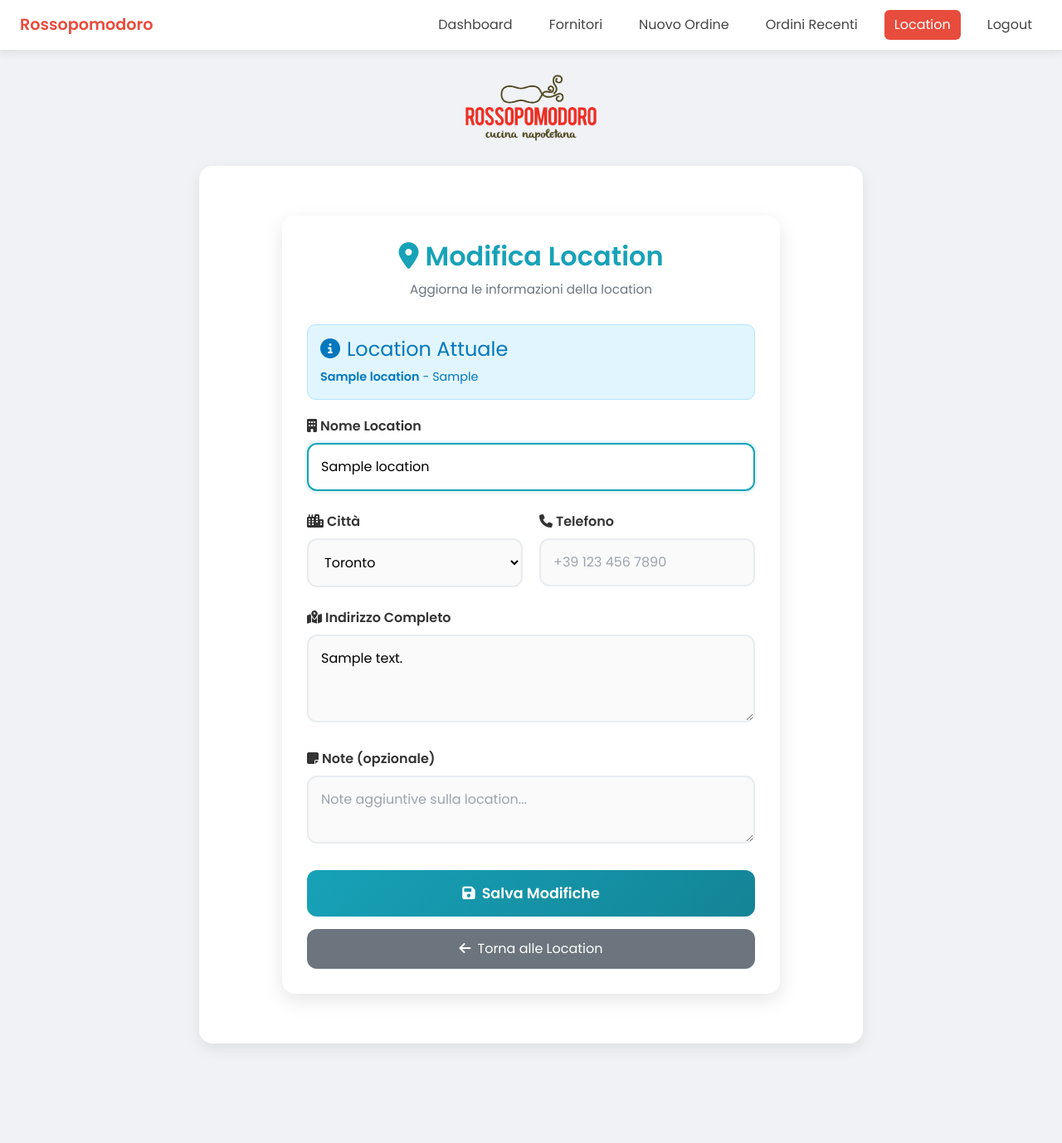
After one commit to marcorossomela/rosso-order, a Flask app: page /locations/edit/1 in a window 1280 px wide. The commit adds this page. Shown: the whole page at 83% size. Run offline with Flask 3, Linux system fonts and the light colour scheme; a user stored in the database is signed in; tables that the repository leaves empty hold one stand-in row (values such as "Sample post").

Commit message:
Your commit message

```diff
--- /dev/null
+++ b/src/templates/admin/edit_location.html
@@ -0,0 +1,241 @@
+{% extends "base.html" %}
+{% block title %}Modifica Location{% endblock %}
+
+{% block content %}
+<style>
+  .form-container {
+    background: white;
+    padding: 30px;
+    margin: 40px auto;
+    width: 90%;
+    max-width: 600px;
+    border-radius: 15px;
+    box-shadow: 0 8px 25px rgba(0, 0, 0, 0.1);
+  }
+
+  .form-header {
+    text-align: center;
+    margin-bottom: 30px;
+  }
+
+  .form-header h2 {
+    color: #17a2b8;
+    font-weight: 600;
+    margin-bottom: 10px;
+  }
+
+  .form-header p {
+    color: #6c757d;
+    font-size: 0.95rem;
+  }
+
+  .form-group {
+    margin-bottom: 25px;
+  }
+
+  .form-group label {
+    display: block;
+    margin-bottom: 8px;
+    font-weight: 600;
+    color: #333;
+  }
+
+  .form-group input,
+  .form-group select,
+  .form-group textarea {
+    width: 100%;
+    padding: 15px;
+    border: 2px solid #e9ecef;
+    border-radius: 12px;
+    font-size: 1rem;
+    background-color: #fafafa;
+    transition: all 0.3s ease;
+  }
+
+  .form-group input:focus,
+  .form-group select:focus,
+  .form-group textarea:focus {
+    outline: none;
+    border-color: #17a2b8;
+    box-shadow: 0 0 0 3px rgba(23, 162, 184, 0.1);
+    background-color: white;
+  }
+
+  .form-row {
+    display: grid;
+    grid-template-columns: 1fr;
+    gap: 20px;
+  }
+
+  @media (min-width: 768px) {
+    .form-row {
+      grid-template-columns: 1fr 1fr;
+    }
+  }
+
+  button {
+    width: 100%;
+    padding: 15px;
+    background: linear-gradient(135deg, #17a2b8 0%, #138496 100%);
+    color: white;
+    font-weight: bold;
+    border: none;
+    border-radius: 12px;
+    cursor: pointer;
+    font-size: 1.1rem;
+    transition: all 0.3s ease;
+    margin-bottom: 15px;
+  }
+
+  button:hover {
+    transform: translateY(-2px);
+    box-shadow: 0 6px 20px rgba(23, 162, 184, 0.3);
+  }
+
+  .cancel-link {
+    display: block;
+    text-align: center;
+    padding: 12px;
+    background: #6c757d;
+    color: white;
+    text-decoration: none;
+    border-radius: 12px;
+    font-weight: 500;
+    transition: all 0.3s ease;
+  }
+
+  .cancel-link:hover {
+    background: #5a6268;
+    color: white;
+    transform: translateY(-1px);
+  }
+
+  .location-info {
+    background: #e1f5fe;
+    border: 1px solid #b3e5fc;
+    border-radius: 10px;
+    padding: 15px;
+    margin-bottom: 20px;
+  }
+
+  .location-info h4 {
+    margin: 0 0 8px 0;
+    color: #0277bd;
+  }
+
+  .location-info p {
+    margin: 0;
+    color: #0277bd;
+    font-size: 0.9rem;
+  }
+</style>
+
+<div class="form-container">
+  <div class="form-header">
+    <h2><i class="fas fa-map-marker-alt me-2"></i>Modifica Location</h2>
+    <p>Aggiorna le informazioni della location</p>
+  </div>
+
+  <!-- Info Location Attuale -->
+  <div class="location-info">
+    <h4><i class="fas fa-info-circle me-2"></i>Location Attuale</h4>
+    <p><strong>{{ location.name }}</strong> - {{ location.city }}</p>
+  </div>
+
+  <form method="POST">
+    <div class="form-group">
+      <label for="name">
+        <i class="fas fa-building me-1"></i>Nome Location
+      </label>
+      <input type="text"
+             name="name"
+             id="name"
+             value="{{ location.name }}"
+             placeholder="es. Ristorante Centro"
+             required>
+    </div>
+
+    <div class="form-row">
+      <div class="form-group">
+        <label for="city">
+          <i class="fas fa-city me-1"></i>Città
+        </label>
+        <select name="city" id="city" required>
+          {% for city in cities %}
+            <option value="{{ city }}" {% if city == location.city %}selected{% endif %}>
+              {{ city }}
+            </option>
+          {% endfor %}
+        </select>
+      </div>
+
+      <div class="form-group">
+        <label for="phone">
+          <i class="fas fa-phone me-1"></i>Telefono
+        </label>
+        <input type="text"
+               name="phone"
+               id="phone"
+               value="{{ location.phone or '' }}"
+               placeholder="+39 123 456 7890">
+      </div>
+    </div>
+
+    <div class="form-group">
+      <label for="address">
+        <i class="fas fa-map-marked-alt me-1"></i>Indirizzo Completo
+      </label>
+      <textarea name="address"
+                id="address"
+                rows="3"
+                placeholder="Via Roma 123, 00100 Roma">{{ location.address or '' }}</textarea>
+    </div>
+
+    <div class="form-group">
+      <label for="notes">
+        <i class="fas fa-sticky-note me-1"></i>Note (opzionale)
+      </label>
+      <textarea name="notes"
+                id="notes"
+                rows="2"
+                placeholder="Note aggiuntive sulla location...">{{ location.notes or '' }}</textarea>
+    </div>
+
+    <button type="submit">
+      <i class="fas fa-save me-2"></i>Salva Modifiche
+    </button>
+  </form>
+
+  <a href="{{ url_for('locations_bp.manage_locations') }}" class="cancel-link">
+    <i class="fas fa-arrow-left me-2"></i>Torna alle Location
+  </a>
+</div>
+
+<script>
+// Auto-focus sul nome location
+document.addEventListener('DOMContentLoaded', function() {
+  document.getElementById('name').focus();
+});
+
+// Evidenzia campi modificati
+const originalValues = {
+  name: "{{ location.name }}",
+  city: "{{ location.city }}",
+  phone: "{{ location.phone or '' }}",
+  address: "{{ location.address or '' }}",
+  notes: "{{ location.notes or '' }}"
+};
+
+document.querySelectorAll('input, select, textarea').forEach(field => {
+  field.addEventListener('change', function() {
+    if (this.value !== originalValues[this.name]) {
+      this.style.borderColor = '#ffc107';
+      this.style.backgroundColor = '#fff3cd';
+    } else {
+      this.style.borderColor = '#e9ecef';
+      this.style.backgroundColor = '#fafafa';
+    }
+  });
+});
+</script>
+{% endblock %}
```
Also changed, not shown: src/models/product.py (+10 -6 lines), src/routes/inventory.py (+27 -10 lines), src/routes/orders.py (+31 -13 lines), src/templates/recent_orders.html (+76 -14 lines).
